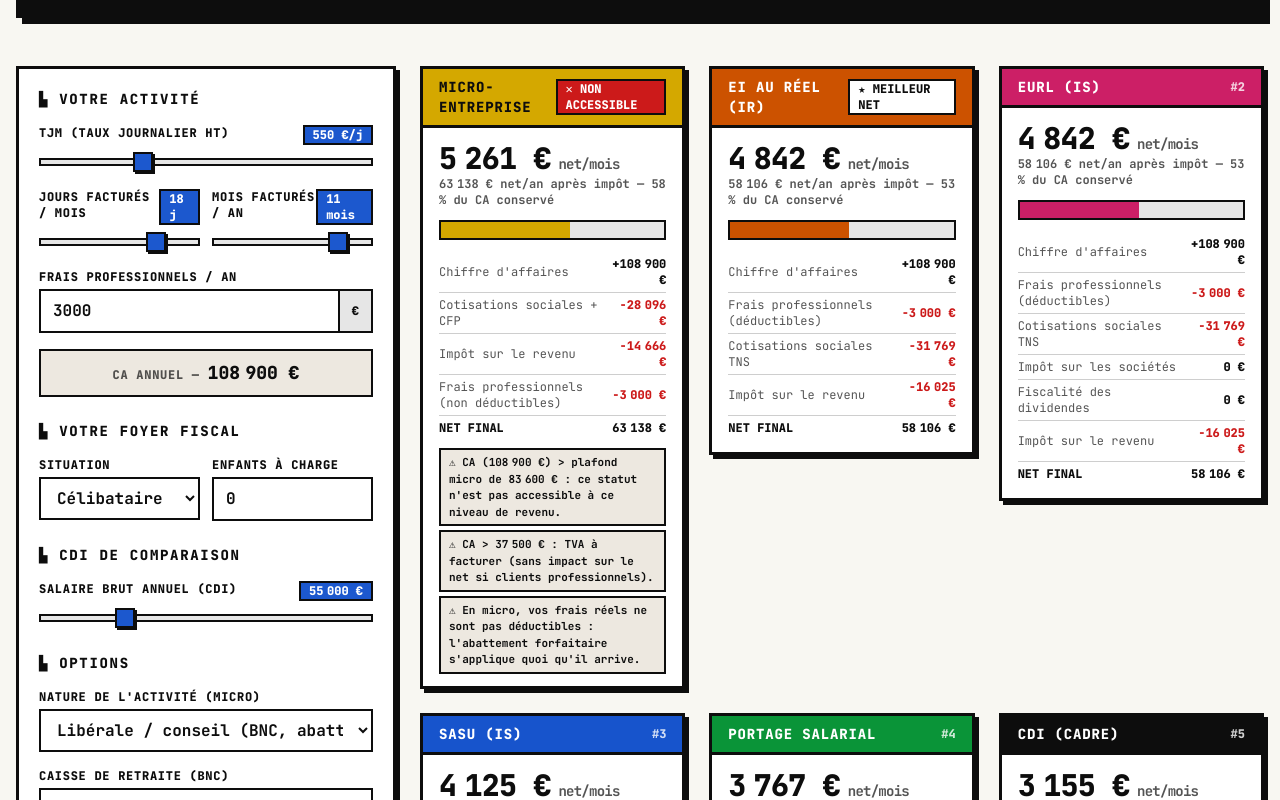
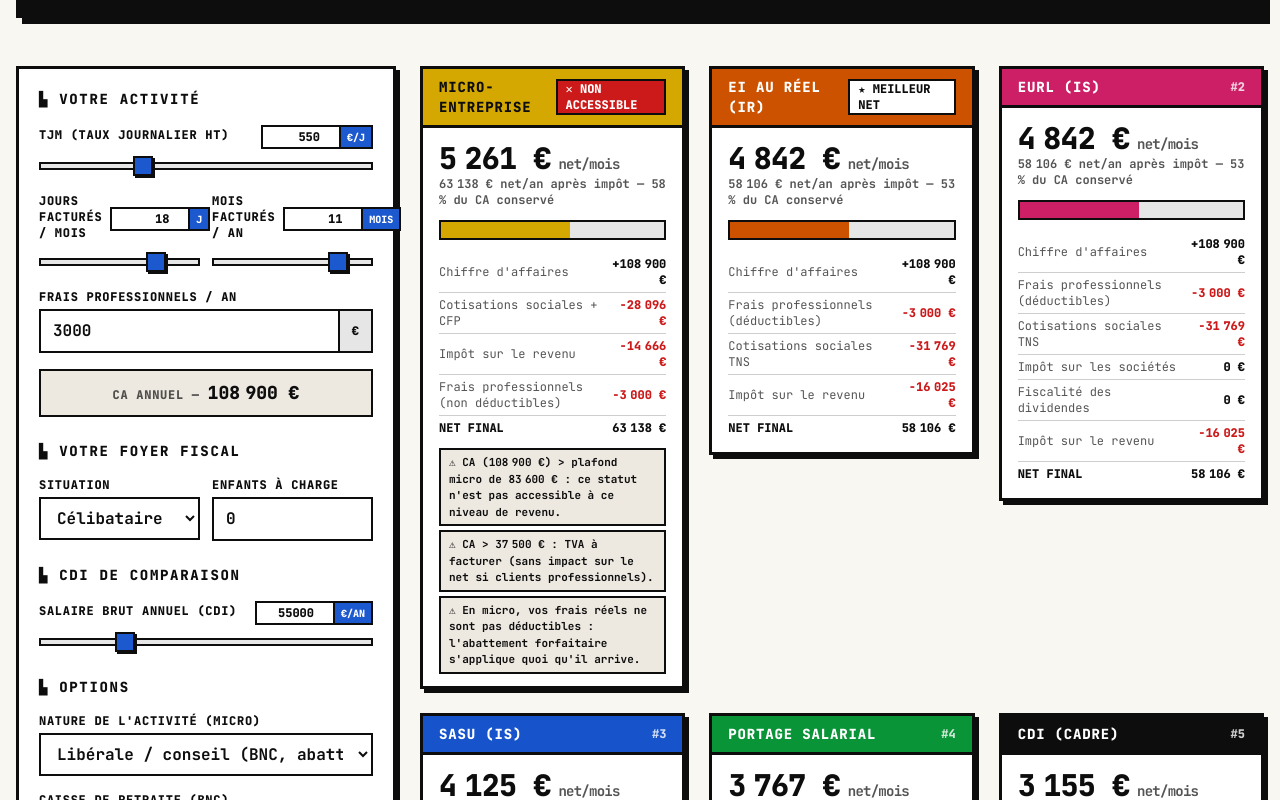
Before and after one commit to aelmufti/is-freelance-worth-it-for-you, a React (Vite) app: page / in a window 1280 px wide. Shown: the part 640-1440 px from the top of the page. Built offline with nearby package versions, Linux system fonts and the light colour scheme.

Commit message:
feat: saisie directe des valeurs à côté des sliders

```diff
--- a/src/components/Form.tsx
+++ b/src/components/Form.tsx
@@ -33,7 +33,7 @@ export function MainForm({
           min={150}
           max={1500}
           step={10}
-          format={(v) => `${v} €/j`}
+          unit="€/j"
         />
         <div className="grid grid-cols-2 gap-3">
           <SliderField
@@ -42,7 +42,7 @@ export function MainForm({
             onChange={(v) => set("joursParMois", v)}
             min={5}
             max={22}
-            format={(v) => `${v} j`}
+            unit="j"
           />
           <SliderField
             label="Mois facturés / an"
@@ -50,7 +50,7 @@ export function MainForm({
             onChange={(v) => set("moisFactures", v)}
             min={6}
             max={12}
-            format={(v) => `${v} mois`}
+            unit="mois"
           />
         </div>
         <NumberField
@@ -107,7 +107,7 @@ export function MainForm({
           min={25000}
           max={150000}
           step={1000}
-          format={(v) => euro(v)}
+          unit="€/an"
         />
 
         <h3 className="pt-2 text-sm font-extrabold uppercase tracking-[0.12em]">
@@ -153,7 +153,7 @@ export function MainForm({
           min={0}
           max={100}
           step={5}
-          format={(v) => `${v} % rému / ${100 - v} % dividendes`}
+          unit="% rému"
         />
         <NumberField
           label="Capital social EURL"
@@ -189,7 +189,7 @@ export function AdvancedParams({
       min={0}
       max={max}
       step={0.1}
-      format={(v) => `${v.toFixed(1).replace(".", ",")} %`}
+      unit="%"
     />
   );
 
--- a/src/components/ui.tsx
+++ b/src/components/ui.tsx
@@ -100,7 +100,7 @@ export function SliderField({
   min,
   max,
   step = 1,
-  format,
+  unit,
 }: {
   label: string;
   value: number;
@@ -108,19 +108,31 @@ export function SliderField({
   min: number;
   max: number;
   step?: number;
-  format: (v: number) => string;
+  unit: string;
 }) {
   return (
     <div>
-      <div className="mb-1 flex items-center justify-between">
+      <div className="mb-1 flex items-center justify-between gap-2">
         <FieldLabel>{label}</FieldLabel>
-        <span className="border-2 border-ink bg-primary px-2 text-xs font-extrabold text-white">
-          {format(value)}
+        <span className="flex shrink-0">
+          <input
+            type="number"
+            value={Number.isFinite(value) ? value : 0}
+            step={step}
+            onChange={(e) => {
+              const v = Number(e.target.value);
+              if (Number.isFinite(v)) onChange(v);
+            }}
+            className="w-20 border-2 border-ink bg-white px-1 py-0.5 text-right text-xs font-extrabold"
+          />
+          <span className="flex items-center border-2 border-l-0 border-ink bg-primary px-1.5 text-[10px] font-extrabold uppercase text-white">
+            {unit}
+          </span>
         </span>
       </div>
       <input
         type="range"
-        value={value}
+        value={Math.min(max, Math.max(min, value))}
         min={min}
         max={max}
         step={step}
```
